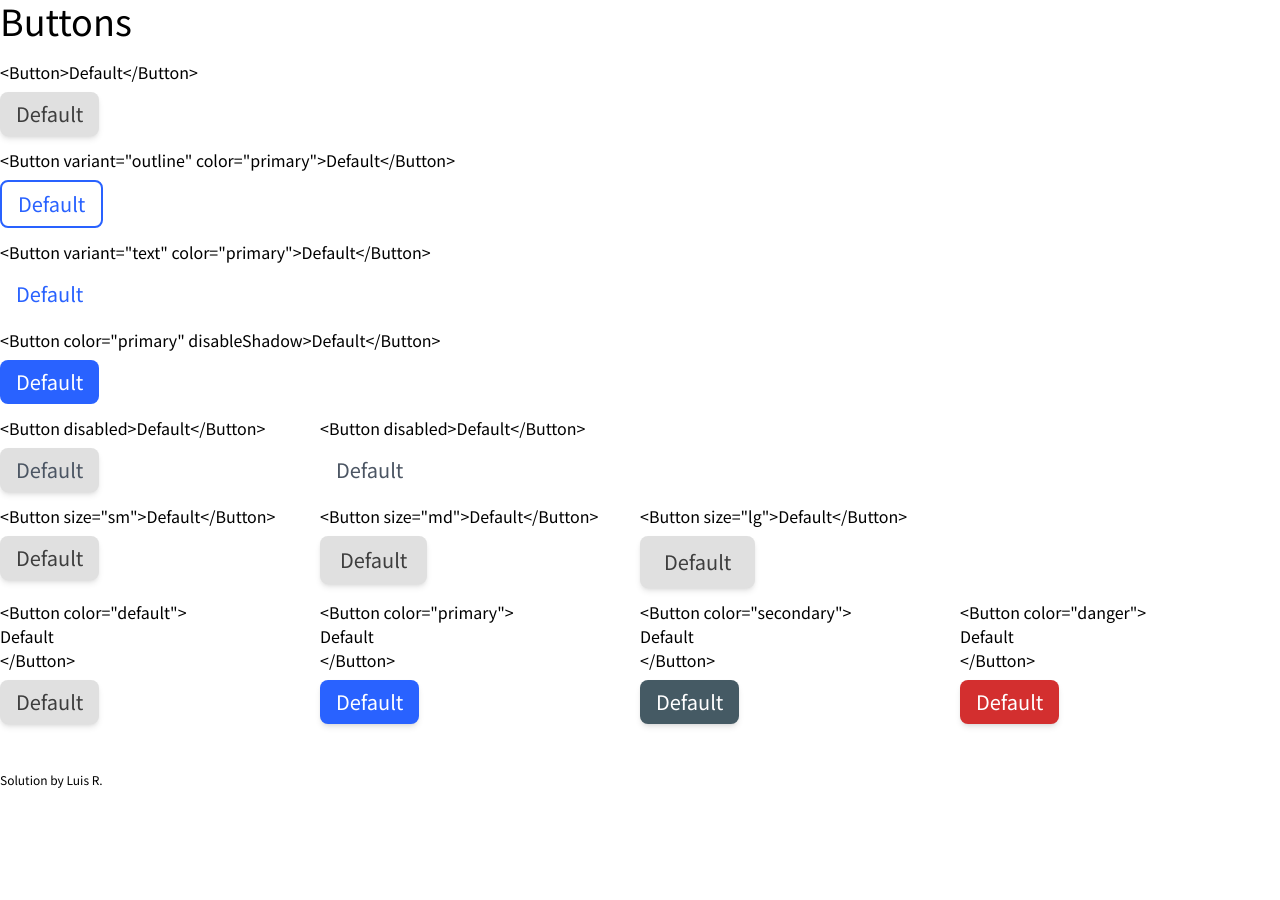
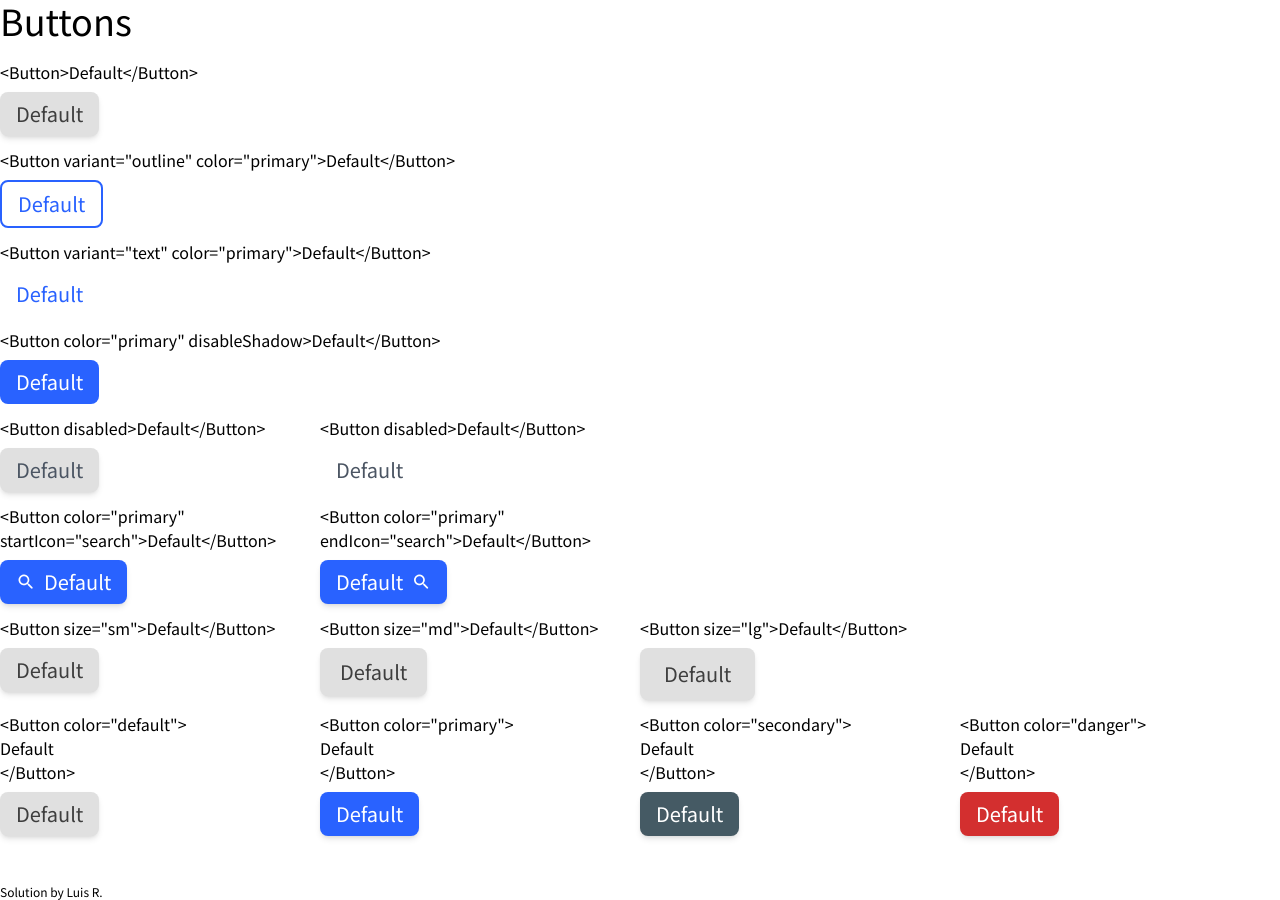
Before and after one commit to XiaoLuxtl/button-component, a React (Vite) app: page / in a window 1280 px wide. Before the commit the page ends 800 px from the top, so only its background shows below. Built offline with nearby package versions, Linux system fonts and the light colour scheme.

Commit message:
fix ass Icon button display

```diff
--- a/src/App.jsx
+++ b/src/App.jsx
@@ -52,6 +52,25 @@ function App() {
           <div className="w-1/4">
             <p className="pt-3 pb-2">{"<Button disabled>Default</Button>"}</p>
             <Button variant="text" disabled>
+              Default
+            </Button>
+          </div>
+        </div>
+        {/* Icons */}
+        <div className="flex">
+          <div className="w-1/4">
+            <p className="pt-3 pb-2">
+              {'<Button color="primary" startIcon="search">Default</Button>'}
+            </p>
+            <Button color="primary" startIcon="search">
+              Default
+            </Button>
+          </div>
+          <div className="w-1/4">
+            <p className="pt-3 pb-2">
+              {'<Button color="primary" endIcon="search">Default</Button>'}
+            </p>
+            <Button color="primary" endIcon="search">
               Default
             </Button>
           </div>
```
